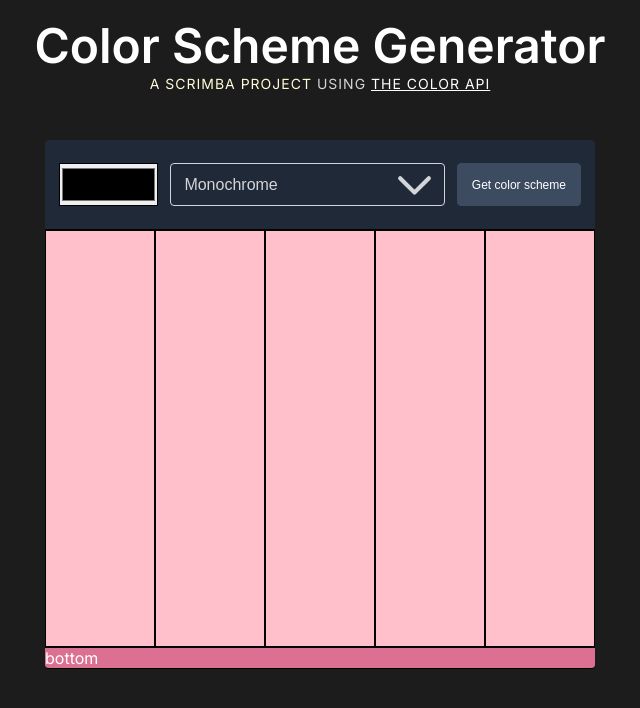
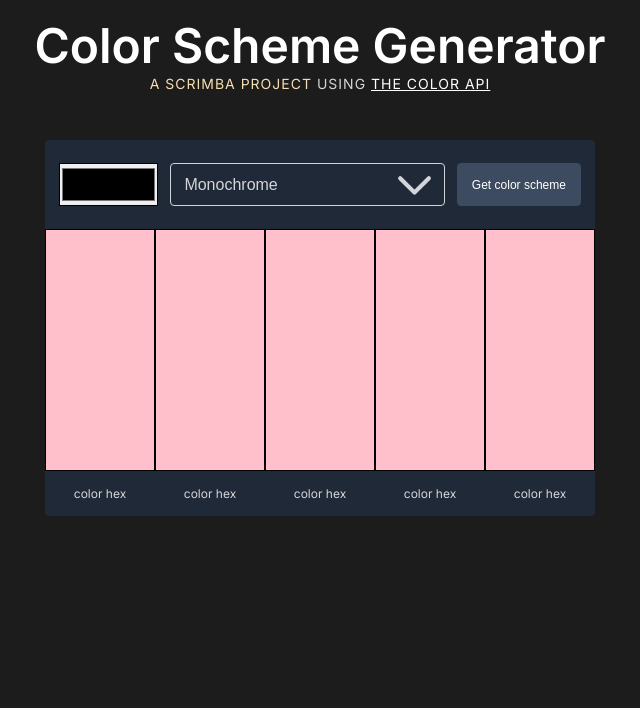
Before and after one commit to caseyocampo/color-scheme-generator, a plain HTML site: page index.html in a window 1280 px wide. Shown: the whole page, without its empty margins (320-960 px from the left). Drawn offline with Linux system fonts and the light colour scheme.

Commit message:
Add bottom row styles

```diff
--- a/index.html
+++ b/index.html
@@ -15,7 +15,8 @@
 <body>
     <header>
         <h1>Color Scheme Generator</h1>
-        <p><span>A Scrimba Project</span> using <a href="https://www.thecolorapi.com/docs#schemes" target="_blank">The
+        <p><span>A Scrimba Project</span> using <a href="https://www.thecolorapi.com/docs#schemes" target="_blank"
+                class="api-credit">The
                 Color API</a></p>
     </header>
     <main class="grid">
@@ -40,7 +41,13 @@
             <div class="color-col"></div>
             <div class="color-col"></div>
         </div>
-        <div class="row row-bottom">bottom</div>
+        <div class="row row-bottom">
+            <div class="color-hex">color hex</div>
+            <div class="color-hex">color hex</div>
+            <div class="color-hex">color hex</div>
+            <div class="color-hex">color hex</div>
+            <div class="color-hex">color hex</div>
+        </div>
 
 
     </main>
--- a/style.css
+++ b/style.css
@@ -35,7 +35,7 @@ header p {
 }
 
 header p span {
-    color: #fffbd6;
+    color: wheat;
 }
 
 a {
@@ -45,14 +45,12 @@ a {
 
 .grid {
     display: grid;
-    width: 550px;
     margin: 2em auto;
     max-width: 550px;
 }
 
 .row {
     background: palevioletred;
-    border-bottom: 1px solid black;
 }
 
 .row-top {
@@ -103,11 +101,6 @@ a {
     cursor: pointer;
 }
 
-.row-bottom {
-    border-bottom-left-radius: 4px;
-    border-bottom-right-radius: 4px;
-}
-
 .row-middle {
     display: flex;
 }
@@ -115,6 +108,30 @@ a {
 .color-col {
     background: pink;
     border: 1px solid black;
-    height: 415px;
+    height: 30vh;
+    max-height: 415px;
     width: 20%;
 }
+
+.row-bottom {
+    align-items: center;
+    background: var(--colorBluePrimary);
+    border-bottom-left-radius: 4px;
+    border-bottom-right-radius: 4px;
+    display: flex;
+    height: 45px;
+    justify-content: center;
+}
+
+.row-bottom .color-hex {
+    color: var(--colorSecondary);
+    font-size: 12px;
+    text-align: center;
+    width: 20%;
+}
+
+@media (max-width: 550px) {
+    .api-credit {
+        display: block;
+    }
+}
```
